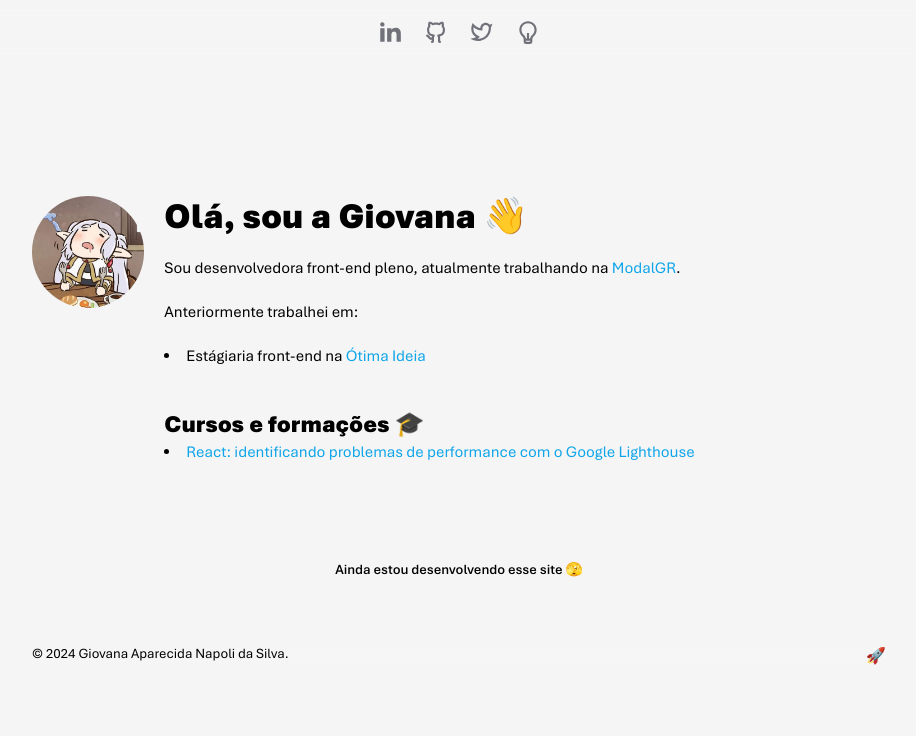
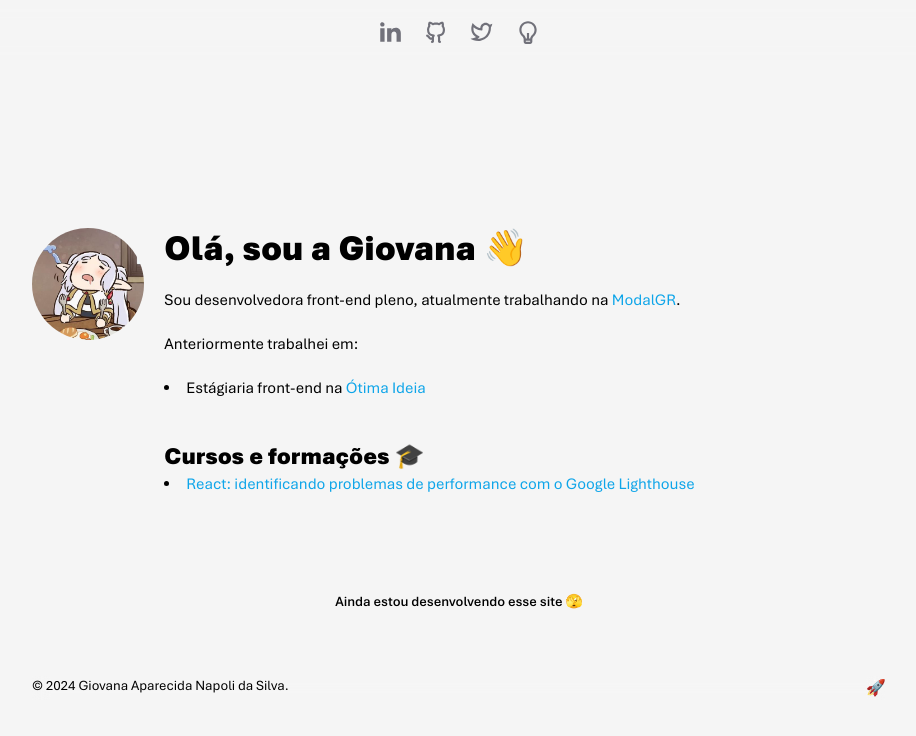
Before and after one commit to GiovanaNapoli/portfolio, a React (Vite) app: page / in a window 1280 px wide. Shown: the top 736 px of the page, without its empty margins (181-1097 px from the left). Built offline with nearby package versions, Linux system fonts and the light colour scheme.

Commit message:
fix: fix height

```diff
--- a/src/App.tsx
+++ b/src/App.tsx
@@ -12,10 +12,11 @@ function App() {
   const [darkMode, setDarkMode] = useState(windowColorScheme);
 
   return (
-    <div className={`${darkMode ? "dark" : ""} h-screen w-full`}>
-      <div className="flex h-full w-full justify-center bg-neutral-100 dark:bg-neutral-900 transition-colors duration-500 ease-in-out'">
+    <div className={`${darkMode ? "dark" : ""}`}>
+      <div className="flex min-h-screen w-full justify-center bg-neutral-100 dark:bg-neutral-900 transition-colors duration-500 ease-in-out'">
         <div className="flex flex-col justify-center w-8/12 md:w-97/12">
           <SocialBar switchMode={() => setDarkMode((prev) => !prev)} />
+          <div className="h-16" />
           <main className="mt-16">
             <section
               id="about"
--- a/src/index.css
+++ b/src/index.css
@@ -31,6 +31,12 @@
   src: url(./assets/fonts/aptos.ttf);
 }
 
+* {
+  box-sizing: border-box;
+  margin: 0;
+  padding: 0;
+}
+
 body {
   font-family: aptos;
   font-display: swap;
```
